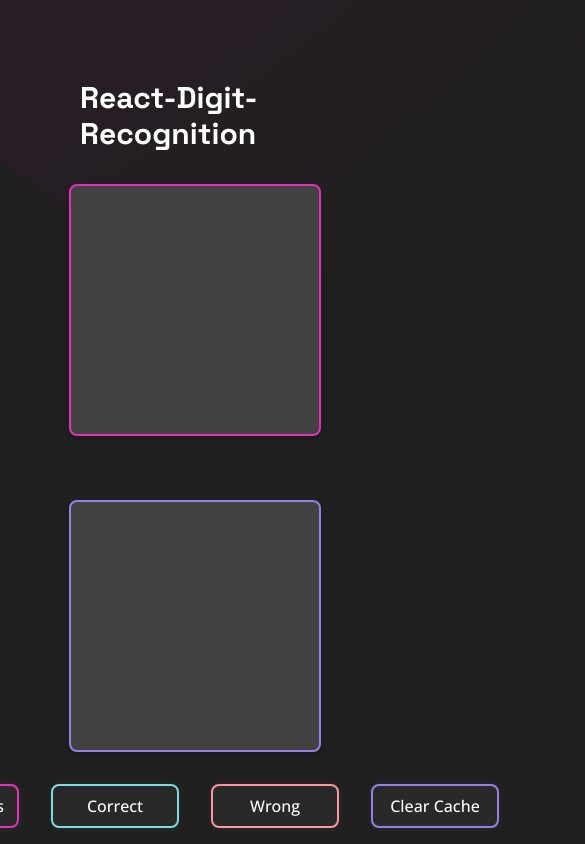
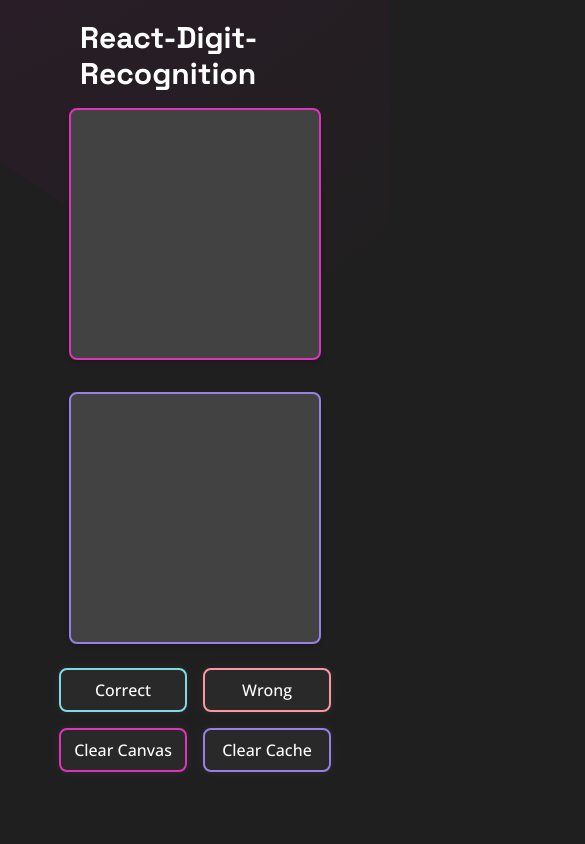
Before and after one commit to astatochek/react-digit-recognition, a React (Create React App) app: page / in a window 390 px wide. Shown: the top 844 px of the page, 585 px wide, since content can reach past the window. Built offline with nearby package versions, Linux system fonts and the light colour scheme.

Commit message:
support for touch screen devices

```diff
--- a/src/components/Main/Button/Button.tsx
+++ b/src/components/Main/Button/Button.tsx
@@ -9,7 +9,7 @@ type Props = {
 export default function ButtonComponent({ classNames, text, handler }: Props) {
   return (
     <button
-      className={`w-32 py-2 mx-4 border-solid border-2 ${classNames} bg-neutrals-additionals-grey-16 rounded-lg shadow-[0_0_10px_1px_rgba(255,255,255,0.05)] hover:shadow-[0_0_10px_2px_rgba(255,255,255,0.2)] ease-out duration-200 p-card-padding-y regular-text text-base`}
+      className={`w-32 py-2 mx-2 sm:mx-4 my-2 sm:my-0 border-solid border-2 ${classNames} bg-neutrals-additionals-grey-16 rounded-lg shadow-[0_0_10px_1px_rgba(255,255,255,0.05)] hover:shadow-[0_0_10px_2px_rgba(255,255,255,0.2)] ease-out duration-200 p-card-padding-y regular-text text-base`}
       onClick={handler}
     >
       {text}
--- a/src/components/Main/Card/Card.tsx
+++ b/src/components/Main/Card/Card.tsx
@@ -7,7 +7,7 @@ type Props = {
 
 export default function CardComponent({ border, children }: Props) {
   return (
-    <div className={`p-1 border-2 m-8 ${border} bg-neutrals-light-grey-26 rounded-lg shadow-md`}>
+    <div className={`p-1 border-2 m-4 sm:m-8 touch-none ${border} bg-neutrals-light-grey-26 rounded-lg shadow-md`}>
       {children}
     </div>
   );
--- a/src/components/Main/Main.tsx
+++ b/src/components/Main/Main.tsx
@@ -1,13 +1,14 @@
 import React, { useContext, useState, useEffect } from "react";
 import Drawing from "../Canvas/Canvas";
-import PredictionContext, { PredictionDataType } from "../Context/PredictionContext";
+import PredictionContext, {
+  PredictionDataType,
+} from "../Context/PredictionContext";
 import CardComponent from "./Card/Card";
 import PredictionComponent from "./Prediction/Prediction";
 import ButtonComponent from "./Button/Button";
 
 const MainComponent = () => {
   const { prediction, setPrediction } = useContext(PredictionContext);
-
 
   interface LocalStorageItem {
     average: number[];
@@ -137,11 +138,7 @@ const MainComponent = () => {
     const rawPending = localStorage.getItem("pending");
     if (rawPending) {
       const pending: PendingPrediction = JSON.parse(rawPending);
-      addItemToLocalStorage(
-        pending.squeezed,
-        pending.prediction.label,
-        false
-      );
+      addItemToLocalStorage(pending.squeezed, pending.prediction.label, false);
       localStorage.removeItem("pending");
       console.log("LocalStorage:", localStorage);
       updateAccuracy(true);
@@ -166,10 +163,12 @@ const MainComponent = () => {
   }
 
   return (
-    <>
+    <div className="overflow-hidden relative main-container">
       <div className="radial-gradient-magenta-tint-20 top-[-1032px] left-[-101px] md:top-[-746px] md:left-[-130px]"></div>
-      <div className="w-full flex flex-col items-center justify-center pt-20 px-20 relative">
-        <div className="title-text text-3xl sm:text-7xl">React-Digit-Recognition</div>
+      <div className="w-full flex flex-col items-center justify-center pt-5 sm:pt-20 px-20 relative">
+        <div className="title-text text-3xl sm:text-7xl">
+          React-Digit-Recognition
+        </div>
         <div className="flex flex-col sm:flex-row items-stretch">
           <CardComponent border="border-magenta-tint-10">
             <Drawing coefficient={minAccuracyForCashe} />
@@ -179,13 +178,33 @@ const MainComponent = () => {
           </CardComponent>
         </div>
         <div className="flex flex-row justify-center items-center">
-          <ButtonComponent classNames="border-magenta-tint-10" text="Clear Canvas" handler={clearCanvas}/>
-          <ButtonComponent classNames="border-cyan-tint-20" text="Correct" handler={handleCorrect}/>
-          <ButtonComponent classNames="border-flamingo-tint-20" text="Wrong" handler={handleWrong}/>
-          <ButtonComponent classNames="border-brand-purple-tint-20" text="Clear Cache" handler={clearLocalStorage}/>
+          <div className="flex flex-col-reverse sm:flex-row justify-center items-center">
+          <ButtonComponent
+            classNames="border-magenta-tint-10"
+            text="Clear Canvas"
+            handler={clearCanvas}
+          />
+          <ButtonComponent
+            classNames="border-cyan-tint-20"
+            text="Correct"
+            handler={handleCorrect}
+          />
+          </div>
+          <div className="flex flex-col sm:flex-row justify-center items-center">
+          <ButtonComponent
+            classNames="border-flamingo-tint-20"
+            text="Wrong"
+            handler={handleWrong}
+          />
+          <ButtonComponent
+            classNames="border-brand-purple-tint-20"
+            text="Clear Cache"
+            handler={clearLocalStorage}
+          />
+          </div>
         </div>
       </div>
-    </>
+    </div>
   );
 };
 
--- a/src/components/Main/Prediction/Prediction.tsx
+++ b/src/components/Main/Prediction/Prediction.tsx
@@ -1,4 +1,4 @@
-import React, { useState, useContext } from "react";
+import React, { useState, useContext, useEffect } from "react";
 import PredictionContext from "../../Context/PredictionContext";
 import DistributionComponent from "../Distribution/Distribution";
 import LoadingComonent from "./Loading/Loading";
@@ -7,13 +7,36 @@ export default function PredictionComponent() {
   const [onHover, setOnHover] = useState<boolean>(false);
   const { prediction, setPrediction } = useContext(PredictionContext);
 
+  const isTouchScreenDeviceCheck = () => {
+    try {
+      document.createEvent("TouchEvent");
+      return true;
+    } catch (e) {
+      return false;
+    }
+  };
+
+  const isTouchScreenDevice = isTouchScreenDeviceCheck();
+
   function handleMouseEnter() {
-    setOnHover(() => true);
+    if (!isTouchScreenDevice)
+      setOnHover(() => true);
   }
 
   function handleMouseLeave() {
+    if (!isTouchScreenDevice)
+      setOnHover(() => false);
+  }
+
+  function handleTouchEvent() {
+    if (isTouchScreenDevice) {
+      setOnHover((prev) => !prev)
+    }
+  }
+
+  useEffect(() => {
     setOnHover(() => false);
-  }
+  }, [prediction.ok])
 
   return (
     <>
@@ -22,6 +45,7 @@ export default function PredictionComponent() {
           className="w-60 h-60 flex page-title justify-center items-center"
           onMouseEnter={handleMouseEnter}
           onMouseLeave={handleMouseLeave}
+          onTouchStart={handleTouchEvent}
         >
           {onHover ? (
             <DistributionComponent distribution={prediction.data}/>
--- a/src/index.css
+++ b/src/index.css
@@ -4,14 +4,14 @@
 
 body {
   font-family: "Segoe UI", sans-serif;
-  overflow-x: hidden;
   @apply bg-neutrals-additionals-grey-12 text-white;
-
 }
 
 @layer components {
-  .github-base-button {
-    @apply text-gray-900 bg-white border border-gray-300 focus:outline-none hover:bg-gray-100 focus:ring-4 font-medium rounded-lg text-sm px-5 py-2.5 dark:bg-gray-800 dark:text-white dark:border-gray-600 dark:hover:bg-gray-700 dark:hover:border-gray-600 dark:focus:ring-gray-700;
+  .main-container > div {
+    margin-left: auto;
+    margin-right: auto;
+    max-width: 1400px;
   }
 
   .title-text {
```
